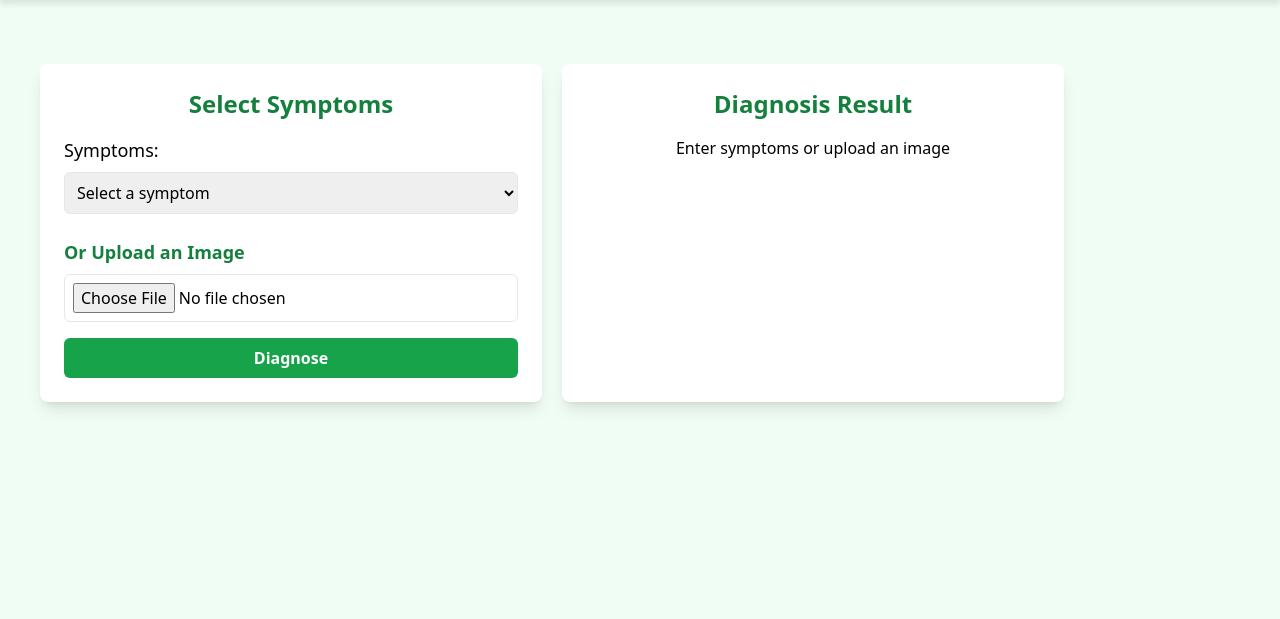
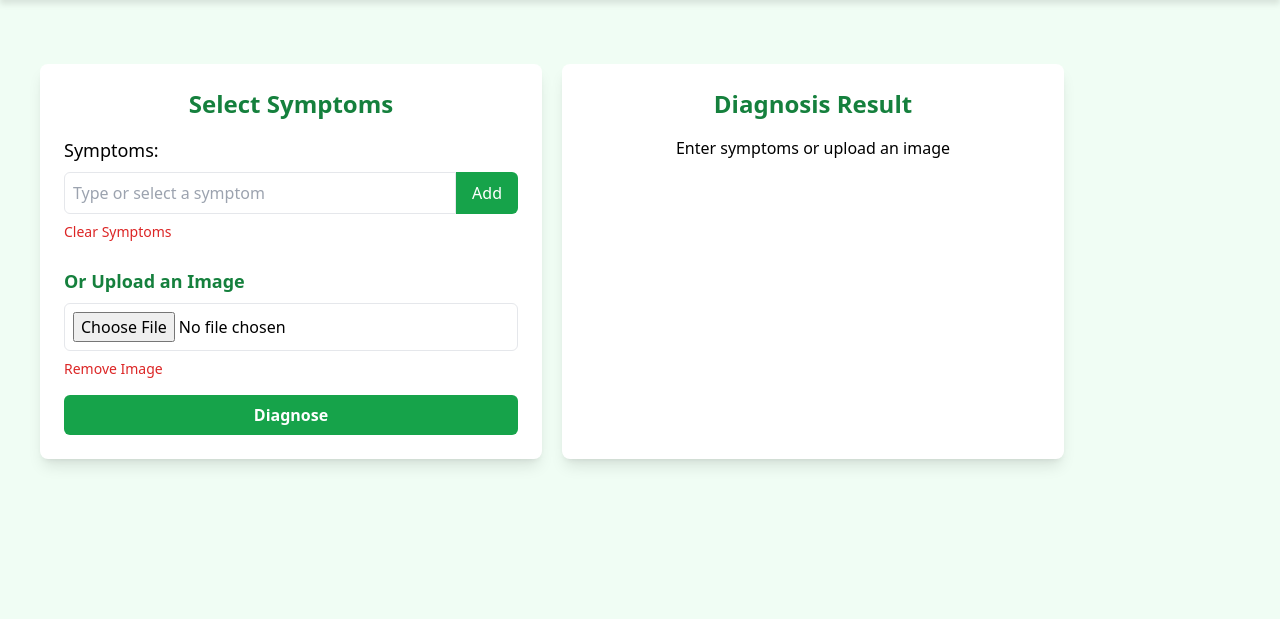
Before and after one commit to derrokip4130/Final-year-project, a Flask app: page /disease_diagnosis in a window 1280 px wide. Shown: the part 72-691 px from the top of the page. Run offline with Flask 3, Linux system fonts and the light colour scheme; the visitor is signed in with stand-in values (Sample User, id 1); data that the repository does not hold is empty; some libraries are stand-ins or nearby versions.

Commit message:
change symptom input in diagnosis UI

```diff
--- a/app/templates/disease_diagnosis.html
+++ b/app/templates/disease_diagnosis.html
@@ -36,14 +36,20 @@
 
             <!-- Symptom Dropdown -->
             <label class="block mt-4 text-lg" for="symptom-select">Symptoms:</label>
-            <select id="symptom-select" class="w-full p-2 mt-2 border rounded-md" onchange="addSymptom(this.value)">
-                <option value="" disabled selected>Select a symptom</option>
-                {% for symptom in symptoms %}
-                    <option value="{{ symptom.symptom_name }}">{{ symptom.symptom_name }}</option>
-                {% endfor %}
-            </select>
+            <div class="relative mt-2 flex">
+                <input list="symptom-suggestions" id="symptom-input" class="w-full p-2 border rounded-l-md" placeholder="Type or select a symptom"/>
+                <datalist id="symptom-suggestions">
+                    {% for symptom in symptoms %}
+                        <option value="{{ symptom.symptom_name }}">
+                    {% endfor %}
+                </datalist>
+                <button onclick="addTypedSymptom()" class="bg-green-600 hover:bg-green-700 text-white px-4 rounded-r-md"> Add </button>
+            </div>
+
+
             <div id="selected-symptoms" class="mt-4 hidden"></div>
-            <input type="hidden" name="symptoms">
+            <input type="hidden" id="hidden-symptoms" name="symptoms">
+            <button onclick="clearSymptoms()" class="mt-2 text-sm text-red-600 hover:underline">Clear Symptoms</button>
 
             <!-- Upload Image Section -->
             <h3 class="mt-6 text-lg font-semibold text-green-700">Or Upload an Image</h3>
@@ -52,6 +58,7 @@
                 <p class="text-gray-600">Selected Image:</p>
                 <img id="image-preview" class="mt-2 rounded-md shadow-md w-40 h-40 object-cover">
             </div>
+            <button type="button" onclick="clearImage()" class="mt-2 text-sm text-red-600 hover:underline block">Remove Image</button>
 
             <!-- Diagnose Button -->
             <button onclick="diagnose()" class="w-full mt-4 bg-green-600 text-white py-2 rounded-md hover:bg-green-700 font-semibold">
@@ -96,10 +103,36 @@
         // Load past diagnoses from local storage
         document.addEventListener("DOMContentLoaded", loadPastDiagnoses);
 
-        function addSymptom(symptom) {
-            if (!selectedSymptoms.includes(symptom) && symptom !== "") {
-                selectedSymptoms.push(symptom);
+        function addTypedSymptom() {
+            const symptoms_input = document.getElementById("symptom-input");
+            const value = symptoms_input.value.trim();
+            if (value !== "" && !selectedSymptoms.includes(value)) {
+                selectedSymptoms.push(value);
                 updateSelectedSymptoms();
+            }
+            symptoms_input.value = "";
+        }
+
+        function addSymptom(value) {
+            if (value && !selectedSymptoms.includes(value)) {
+                selectedSymptoms.push(value);
+                updateSelectedSymptoms();
+            }
+
+            // Reset select box to placeholder (assuming the first option is placeholder)
+            const select = document.getElementById("symptom-select");
+            select.selectedIndex = 0;
+        }
+
+        function handleSymptomInput(event) {
+            if (event.key === "Enter") {
+                const input = event.target;
+                const value = input.value.trim();
+                if (value && !selectedSymptoms.includes(value)) {
+                    selectedSymptoms.push(value);
+                    updateSelectedSymptoms();
+                    input.value = "";
+                }
             }
         }
 
@@ -348,6 +381,22 @@
                 reader.readAsDataURL(file);
             }
         }
+
+        function clearSymptoms() {
+            selectedSymptoms = [];
+            updateSelectedSymptoms();
+        }
+
+        function clearImage() {
+            const fileInput = document.getElementById("image-upload");
+            const previewImage = document.getElementById("image-preview");
+            const previewContainer = document.getElementById("image-preview-container");
+
+            fileInput.value = "";
+            previewImage.src = "";
+            previewContainer.classList.add("hidden");
+        }
+
     </script>
 </body>
 </html>
```
